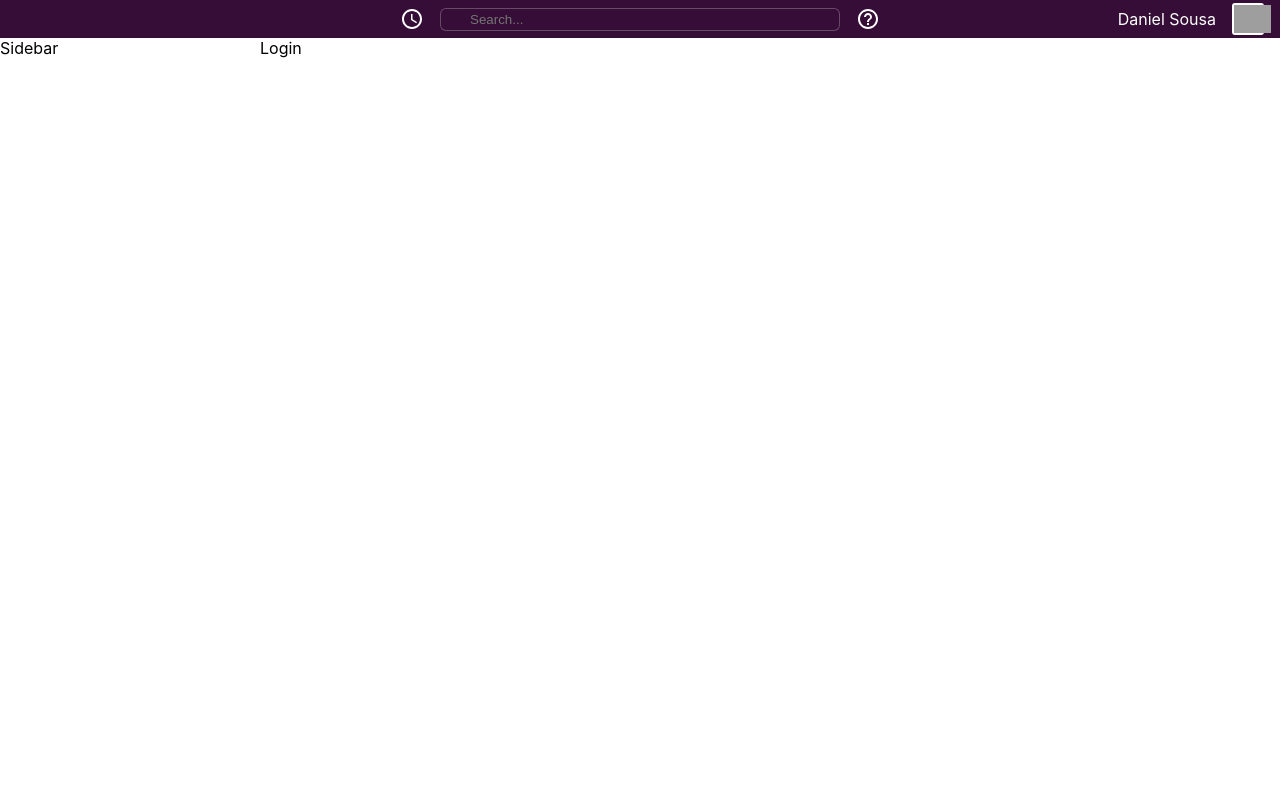
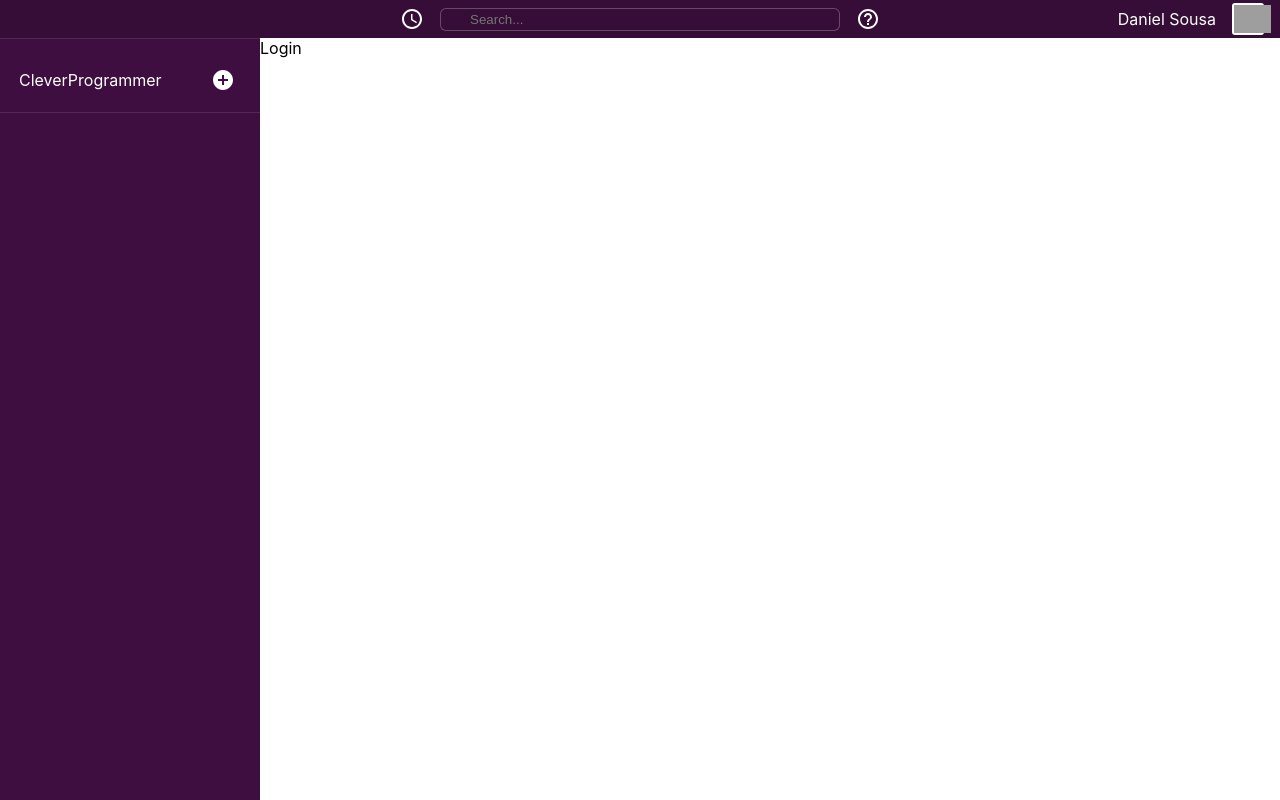
Before and after one commit to tutods/reactjs-slack-clone-challenge, a React (Create React App) app: page / in a window 1280 px wide. Built offline with nearby package versions, Linux system fonts and the light colour scheme; grey boxes are pictures that could not be loaded.

Commit message:
Starting sidebar

```diff
--- a/src/components/layout/Header.tsx
+++ b/src/components/layout/Header.tsx
@@ -37,6 +37,8 @@ const Container = styled.div`
 	align-items: center;
 	justify-content: center;
 	position: relative;
+	z-index: 10;
+	box-shadow: 0 1px 0 0 rgba(255, 255, 255, 0.1);
 `;
 
 const Main = styled.div`
--- a/src/components/layout/Sidebar.tsx
+++ b/src/components/layout/Sidebar.tsx
@@ -1,7 +1,45 @@
+import { AddCircle } from '@material-ui/icons';
 import React from 'react';
+import styled from 'styled-components';
 
 const Sidebar = () => {
-	return <div>Sidebar</div>;
+	return (
+		<Container>
+			<WorkspaceContainer>
+				<Name>CleverProgrammer</Name>
+				<NewMessage>
+					<AddCircle />
+				</NewMessage>
+			</WorkspaceContainer>
+		</Container>
+	);
 };
 
 export { Sidebar };
+
+const Container = styled.div`
+	background: #3f0e40;
+	color: #fff;
+	padding: 10px 0;
+`;
+
+const WorkspaceContainer = styled.div`
+	color: #fff;
+	height: 64px;
+	display: flex;
+	align-items: center;
+	justify-content: space-between;
+	padding: 0 19px;
+	border-bottom: 1px solid #532753;
+`;
+
+const Name = styled.div``;
+
+const NewMessage = styled.div`
+	width: 36px;
+	height: 36px;
+	display: flex;
+	justify-content: center;
+	align-items: center;
+	cursor: pointer;
+`;
```
